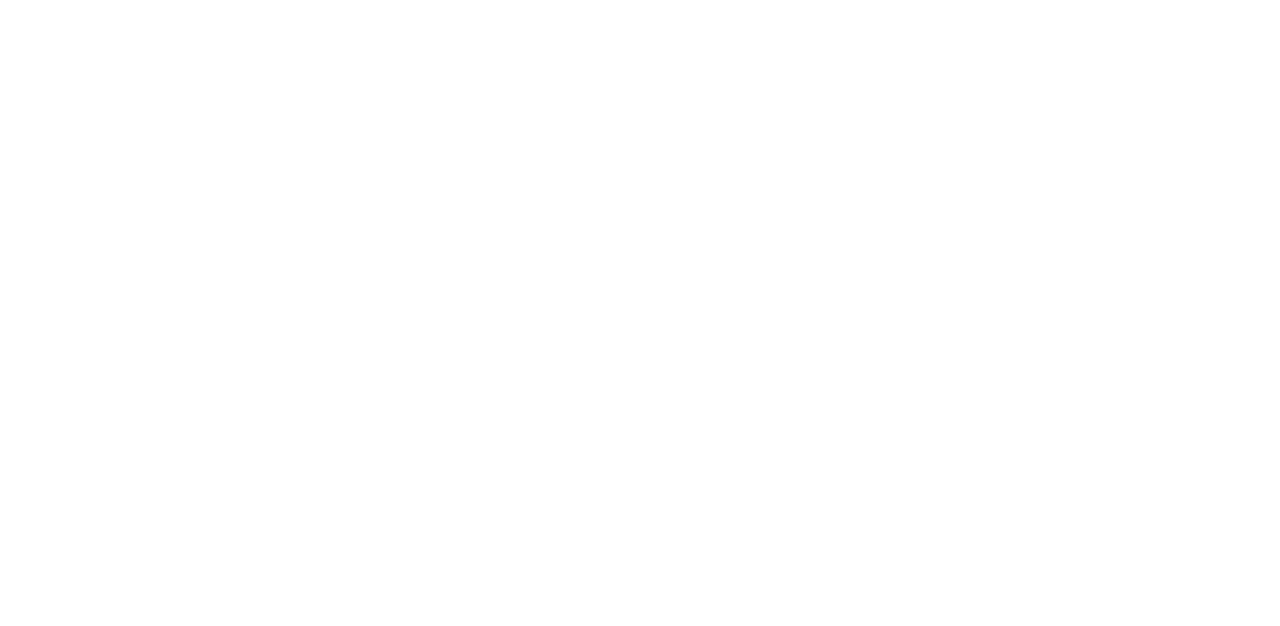
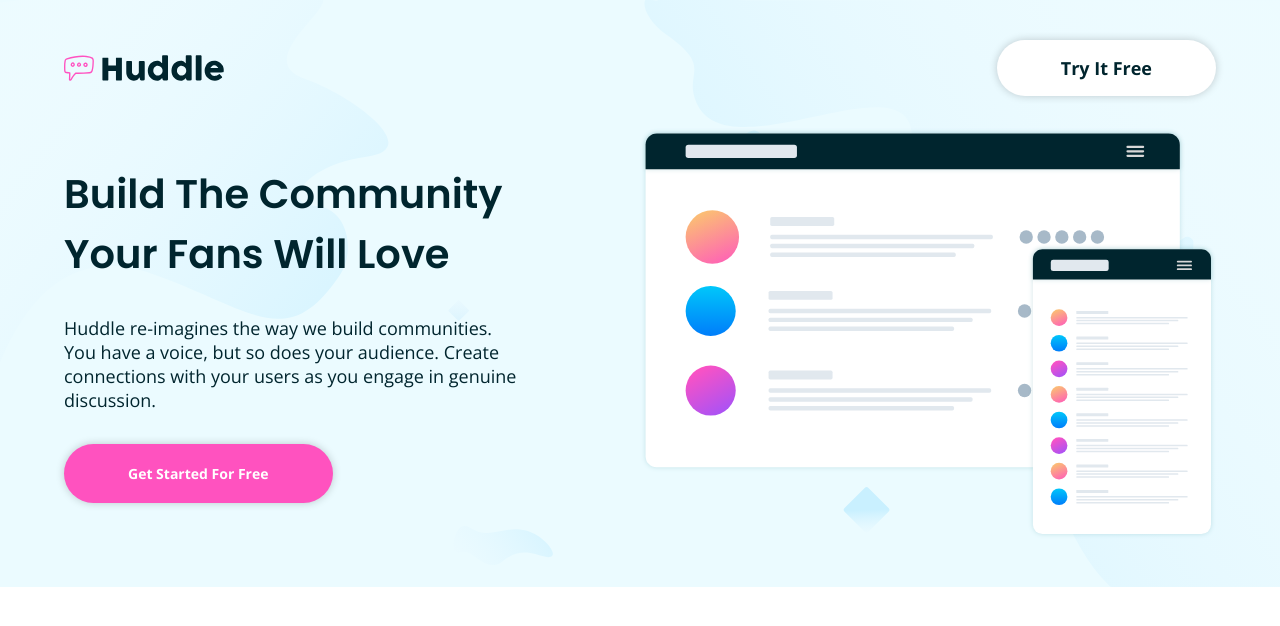
Before and after one commit to mohamedagina/Huddle, a plain HTML site: page index.html in a window 1280 px wide. Drawn offline with nearby package versions, Linux system fonts and the light colour scheme.

Commit message:
feat: Add hero section

```diff
--- a/css/styles.css
+++ b/css/styles.css
@@ -27,6 +27,12 @@ a {
   color: inherit;
 }
 
+img {
+  max-width: 100%;
+  height: auto;
+  object-fit: cover;
+}
+
 :root {
   --colors-pink: hsl(322, 100%, 66%);
   --colors-very-pale-cyan: hsl(193, 100%, 96%);
@@ -40,3 +46,84 @@ a {
 body {
   font: var(--weight-normal) 1.125rem 'Open Sans', sans-serif;
 }
+
+a,
+h1,
+h2 {
+  text-transform: capitalize;
+}
+
+.pill-link {
+  padding: 1rem 4rem;
+  border-radius: 4rem;
+  box-shadow: 0 0 0.5rem rgba(0, 0, 0, 0.2);
+  text-align: center;
+  white-space: nowrap;
+  font-weight: var(--weight-bold);
+  transition: opacity ease-in-out 0.3s;
+}
+
+.pill-link:hover {
+  opacity: 0.7;
+}
+
+.primary-link {
+  background-color: var(--colors-pink);
+  color: #fff;
+  padding-block: 1.25rem;
+}
+
+.secondary-link {
+  background-color: #fff;
+}
+
+.app-header {
+  position: absolute;
+  top: 0;
+  left: 0;
+  right: 0;
+  display: flex;
+  align-items: center;
+  justify-content: space-between;
+  padding: 2.5rem 4rem;
+  color: var(--colors-very-dark-cyan);
+}
+
+.app-header .app-logo {
+  width: 10rem;
+}
+
+/* Hero Section */
+
+.hero-section {
+  display: flex;
+  gap: 2rem;
+  align-items: center;
+  justify-content: space-between;
+  padding: 8rem 4rem 3rem;
+  background: url('../images/bg-hero-desktop.svg') no-repeat top/cover
+    var(--colors-very-pale-cyan);
+}
+
+.hero-section > img {
+  width: 50%;
+}
+
+.hero-info {
+  display: flex;
+  flex-direction: column;
+  align-items: flex-start;
+  gap: 2rem;
+  width: 40%;
+  color: var(--colors-very-dark-cyan);
+}
+
+.hero-info h1 {
+  font: var(--weight-semi-bold) 2.5rem 'Poppins', sans-serif;
+}
+
+.hero-info > .pill-link {
+  font-size: 0.875rem;
+}
+
+/* ------------ */
--- a/index.html
+++ b/index.html
@@ -23,7 +23,31 @@
       href="./images/favicon-32x32.png"
     />
 
+    <link rel="stylesheet" href="./css/styles.css" />
+
     <title>Huddle landing page with alternating feature blocks</title>
   </head>
-  <body></body>
+  <body>
+    <header class="app-header">
+      <img class="app-logo" src="./images/logo.svg" alt="" />
+      <a class="pill-link secondary-link" href="#">Try it free</a>
+    </header>
+    <main>
+      <section class="hero-section">
+        <div class="hero-info">
+          <h1>Build the community your fans will love</h1>
+
+          <p class="hero-description">
+            Huddle re-imagines the way we build communities. You have a voice,
+            but so does your audience. Create connections with your users as you
+            engage in genuine discussion.
+          </p>
+
+          <a class="primary-link pill-link" href="#">Get started for free</a>
+        </div>
+
+        <img src="./images/illustration-mockups.svg" alt="" />
+      </section>
+    </main>
+  </body>
 </html>
```
